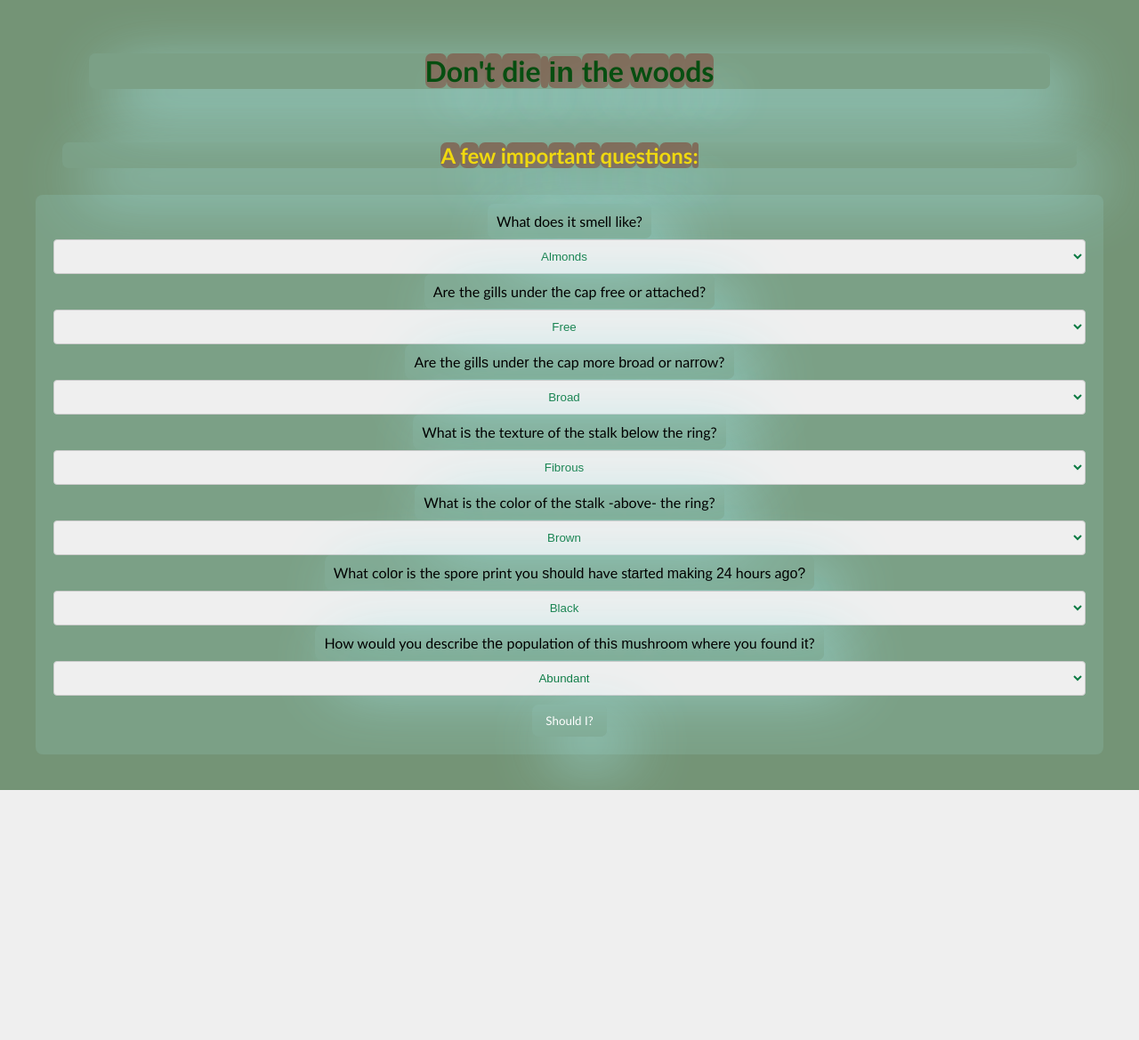
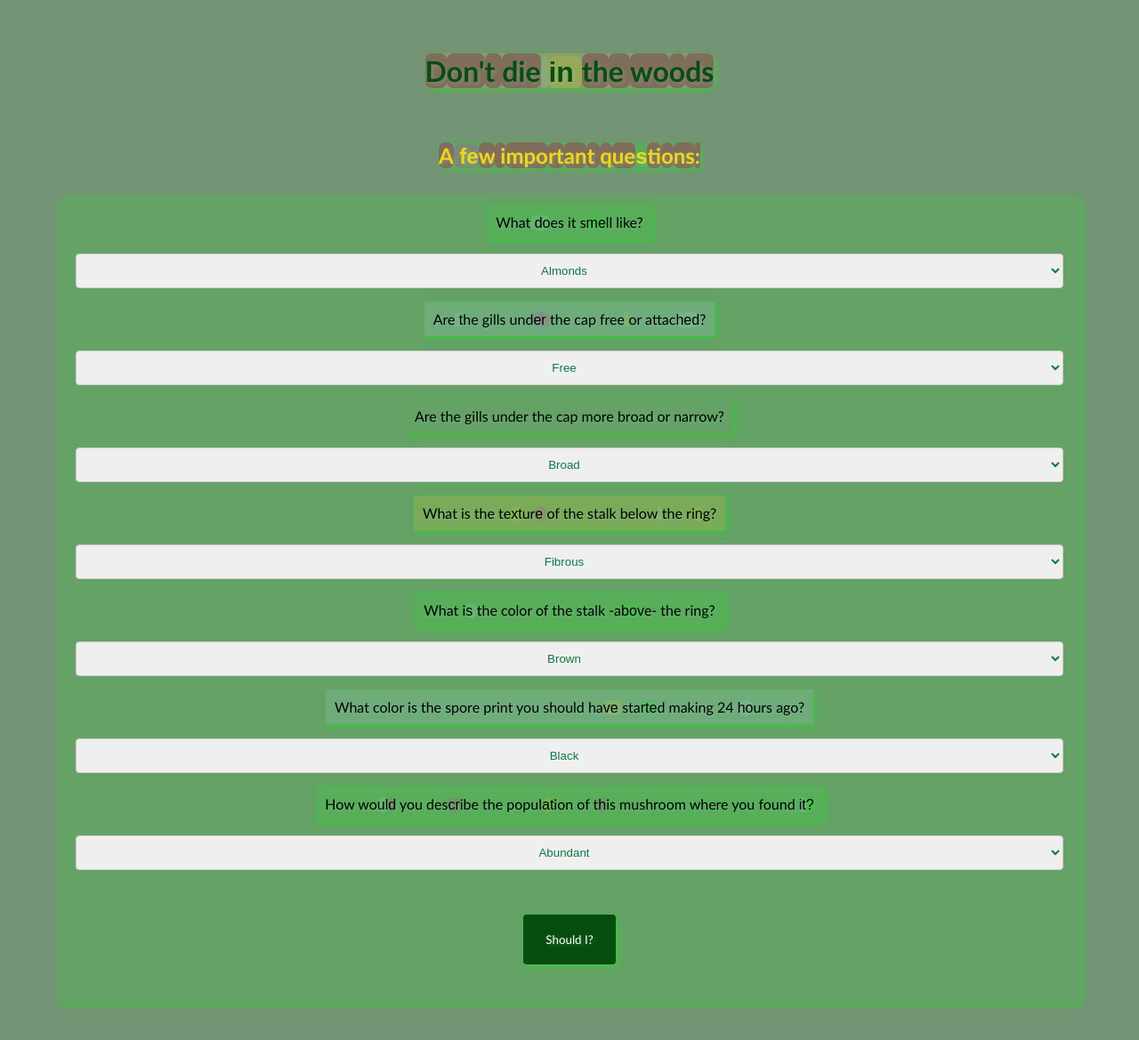
Before and after one commit to Ramhand/Shroom_ID_ML, a Flask app: page / in a window 1280 px wide. Shown: the whole page at 89% size. Before the commit the page ends 888 px from the top, so only its background shows below. Run offline with Flask 3, Linux system fonts and the light colour scheme; parts of the project's set-up code (start-up, migrations or seed data) failed here and were passed over.

Commit message:
Prettier colors

```diff
--- a/src/templates/index.html
+++ b/src/templates/index.html
@@ -5,11 +5,11 @@
 <script src="https://ajax.googleapis.com/ajax/libs/jquery/3.6.0/jquery.min.js"></script>
     <script>
         window.addEventListener("load", function() {
-        		setTimeout(function () {
+            setTimeout(function() {
                 $(".freaky").each(function() {
                     var text = $(this).text();
                     var html = '';
-                                   var index = 0;
+                    var index = 0;
 
                     while (index < text.length) {
                         var randomLen = Math.floor(Math.random() * 3) + 1;
@@ -18,28 +18,33 @@
                         index = end;
                     }
                     $(this).html(html);
+
                     $(this).find('span').each(function(index) {
                         var r1 = Math.floor(Math.random() * 12) + 1;
                         var r2 = Math.floor(Math.random() * 5) + 1;
-                        var arr = ["#a4e5e5", "#f00fd2", "#0ff00f", "#f0d90f"]
-                        var arr2 = ["rgba(164, 229, 229, ", "rgba(240, 15, 210, ", "rgba(15, 240, 15, ", "rgba(240, 217, 15, "]
-                        var r3 = Math.floor(Math.random() * 4)
-                        var r4 = Math.floor(Math.random() * 4)
+                        var arr = ["#a4e5e5", "#f00fd2", "#0ff00f", "#f0d90f"];
+                        var arr2 = ["rgba(164, 229, 229, ", "rgba(240, 15, 210, ", "rgba(15, 240, 15, ", "rgba(240, 217, 15, "];
+                        var r3 = Math.floor(Math.random() * 4);
+                        var r4 = Math.floor(Math.random() * 4);
                         var randomDelay = Math.floor(Math.random() * 8) + 1;
-                        var count = 0
-                        $(this).delay(randomDelay * 3000).queue(function() {
+                        var count = 0;
+
+                        $(this).delay(randomDelay * 2500).queue(function(next) {
                             count++;
                             $(this).css('font-family', 'fantasy');
-                            $(".freaky").css('text-shadow', `${r1*r2}px ${r1*r2}px ${r1*r2*2}px ${arr[r3]}`)
-                            $(".freaky").css('box-shadow', `${r1*r2}px ${r1*r2}px ${r1*r2*3}px ${arr[r4]}`)
-                            $(".freaky").css('background-color', `${arr2[r4]}${0.15*count})`)
-                            $(".freaky").css('border-radius', '7px')
-                            $("form").css('background-color', `${arr2[r4]}${0.15*count})`)
-                            $(this).dequeue();
+                            $(".freaky").css('text-shadow', `${count*r1}px ${count*r1}px ${count*r1*2}px ${arr2[r3]}${0.25*count})`);
+                            $(".freaky").css('box-shadow', `${count*r1}px ${count*r1}px ${count*r1*3}px ${arr2[r4]}${0.5*count})`);
+                            $(this).css('background-color', `${arr2[r4]}${0.15*count})`);
+                            $(this).css('border-radius', '7px');
+
+                            $(this).parent().css('background-color', `${arr2[r4]}${0.15*count})`);
+                            $("form").css('background-color', `${arr2[r4]}${0.15*count})`);
+                            $("form").css('box-shadow', `${count*r1}px ${count*r1}px ${count*r1*3}px ${arr2[r4]}${0.5*count})`);
+														$(this).dequeue();
+                        });
                     });
                 });
-            });
-            }, 3000);
+            }, 2000);
         });
     </script>
     <style>
@@ -66,6 +71,7 @@
         }
         .freaky {
           font-family: 'Trebuchet MS', 'Lucida Sans Unicode', 'Lucida Grande', 'Lucida Sans', Arial, sans-serif;
+          margin: 30px
         }
         body {
             font-family: Arial, sans-serif;
@@ -75,16 +81,18 @@
         form {
             background-color: #806d5b;
             padding: 20px;
+            margin: 25px;
             border-radius: 8px;
             text-align: center;
         }
         label {
-            padding: 10px
+            padding: 10px;
+            margin: 25px;
         }
         select {
             width: 100%;
             padding: 10px;
-            margin: 10px 0;
+            margin: 25px 0;
             border-radius: 4px;
             text-align: center;
             color: #0c7a43;
@@ -93,7 +101,8 @@
         input[type="submit"] {
             background-color: #064e10;
             color: #fff;
-            padding: 10px 15px;
+            padding: 20px 25px;
+            margin: 25px;
             border: none;
             border-radius: 4px;
             cursor: pointer;
@@ -112,8 +121,8 @@
         </style>
 </head>
 <body>
-    <h1 class="freaky"><span class="freaky">Don't die in the woods</span></h1>
-    <h2 class="freaky"><span class="freaky">A few important questions:</span></h2>
+    <h1><span class="freaky">Don't die in the woods</span></h1>
+    <h2><span class="freaky">A few important questions:</span></h2>
 
     <form action = "/" method="post">
         <label for="odor" class="freaky">What does it smell like?</label>
```
